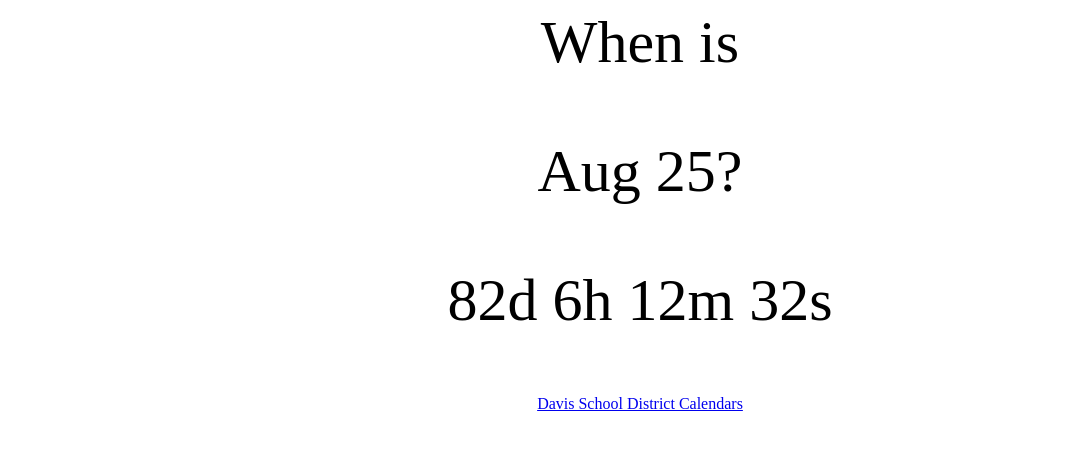
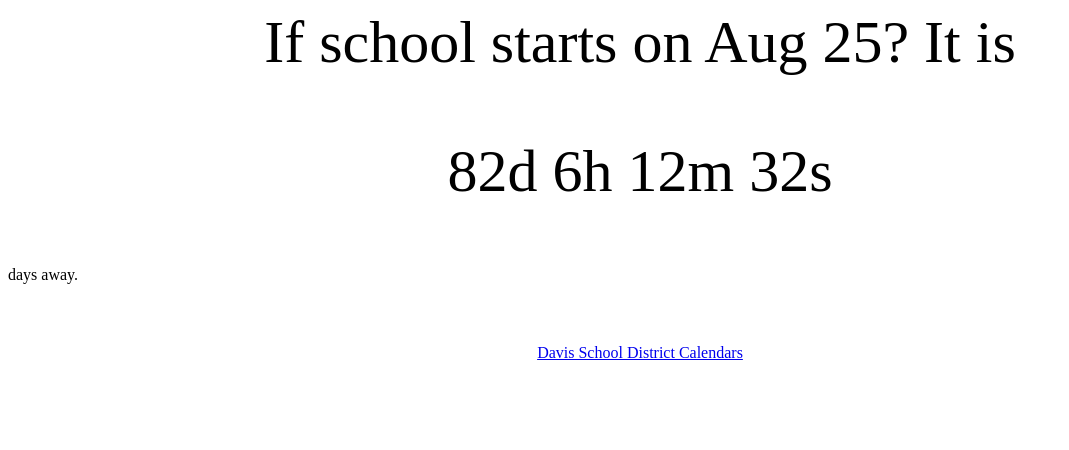
Before and after one commit to www-Kyle/School, a plain HTML site: page index.html in a window 1280 px wide. Shown: the whole page, without its empty margins (0-1069 px from the left). Drawn offline with Linux system fonts and the light colour scheme.

Commit message:
Update index.html

```diff
--- a/index.html
+++ b/index.html
@@ -42,9 +42,8 @@ var x = setInterval(function() {
 
 </head>
 <body>
-<p>When is</p>
-  <p>Aug 25?</>
-<p id="demo"></p>
+<p>If school starts on Aug 25? It is </>
+<p id="demo"></p> days away.
 <p><center><a href="https://www.davis.k12.ut.us/parents-family/school-year-calendars">Davis School District Calendars</a></center></p>
 </body>
 </html>
```
